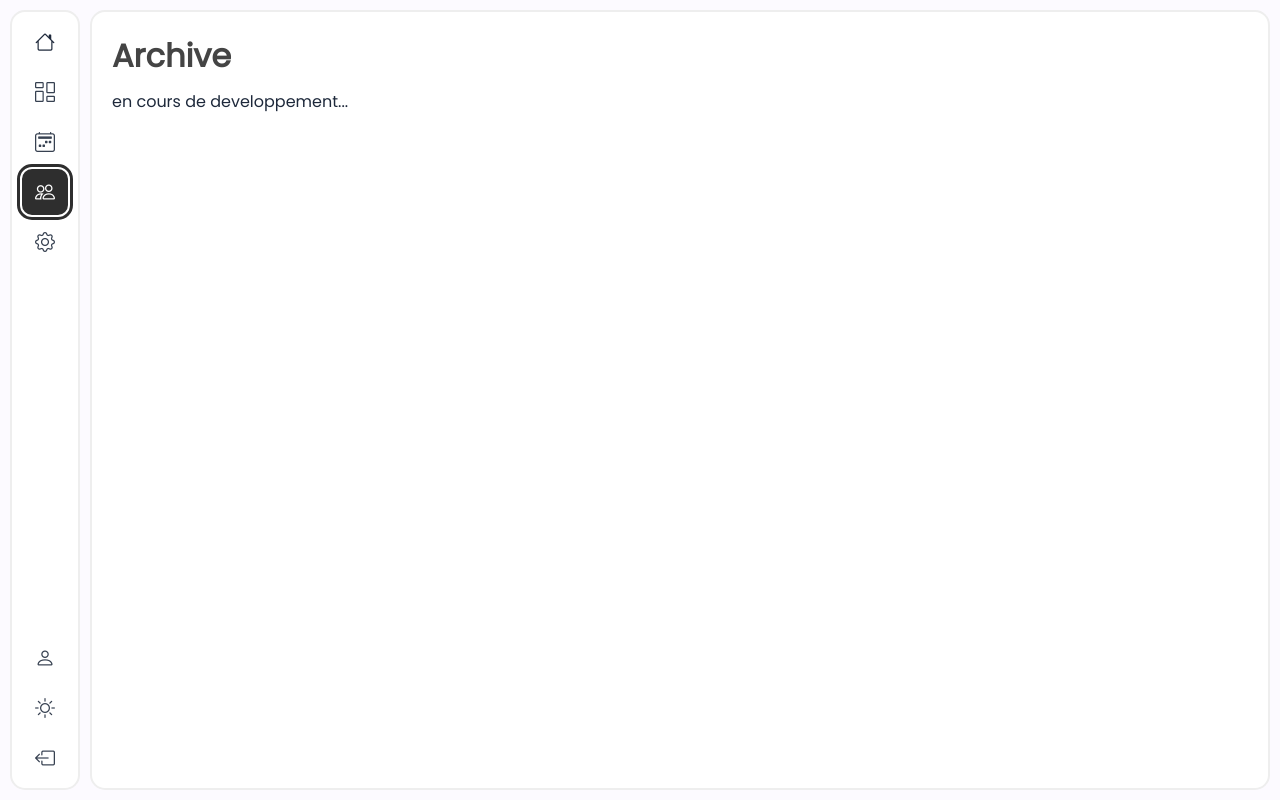
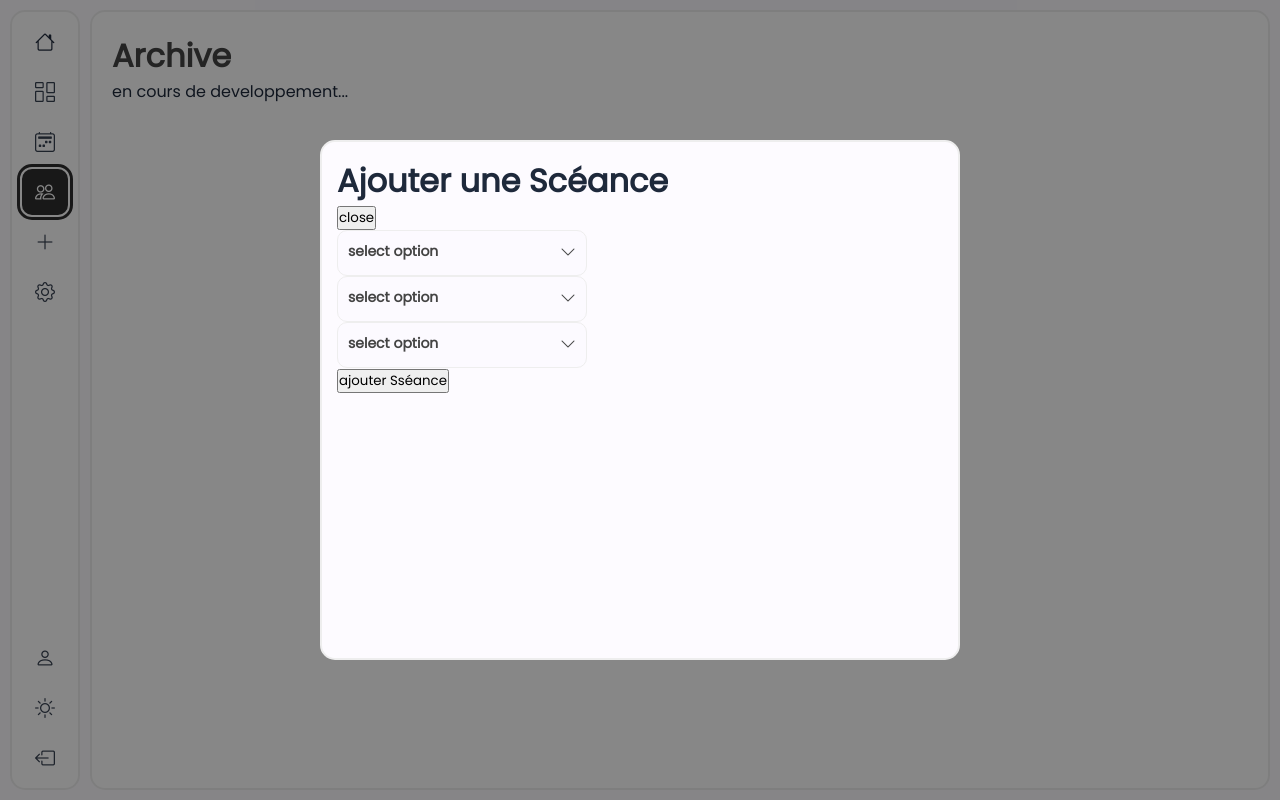
Before and after one commit to oussama-drifi/ClassLint-Client, a React (Vite) app: page /Gestion-Emploi-Temps/archive in a window 1280 px wide. Built offline with nearby package versions, Linux system fonts and the light colour scheme.

Commit message:
created add session modal

```diff
--- a/src/App.jsx
+++ b/src/App.jsx
@@ -7,6 +7,7 @@ import Sommaire from'./pages/Sommaire'
 import Emploi from './pages/Emploi'
 import Settings from './pages/Settings'
 import Archive from './pages/Archive'
+import { useRef, useState, useEffect } from 'react'
 
 // import TableSchedule from './components/TableEmploi'
 // import TableEmploi from './components/TableEmploi'
@@ -18,18 +19,11 @@ function Layout() {
   )
 }
 
-const AjouteSceance = () => {
-    return (
-        <div className='overlay'>
-            <div className="add-session-modal">
-              <h1>add session</h1>
-            </div>
-        </div>
-    )
-}
-
+import AjouteSceance from './components/AddSessionModal'
 
 function App() {
+
+  const [isModalOpen, setIsModalOpen] = useState(true);
 
   return (
     <>
@@ -37,7 +31,9 @@ function App() {
       <Router>
         <div className="app">
           <SideBar />
-          {/* <AjouteSceance /> */}
+          {
+            isModalOpen && <AjouteSceance setIsModalOpen={setIsModalOpen} />
+          }
           <Routes>
             <Route path="/Gestion-Emploi-Temps" element={<Layout />} >
               <Route index element={<Sommaire />} />
--- /dev/null
+++ b/src/components/AddSessionModal.css
@@ -0,0 +1,35 @@
+.overlay {
+    position: fixed;
+    width: 100vw;
+    height: 100vh;
+    top: 0;
+    left: 0;
+    background-color: rgba(0, 0, 0, 0.47);
+    z-index: 40;
+    display: flex;
+    justify-content: center;
+    align-items: center;
+}
+
+.add-session-modal {
+    background-color: rgb(253, 251, 255);
+    padding: 15px;
+    border: 2px solid #eee;
+    border-radius: 15px;
+    position: absolute;
+    width: 50%;
+    min-height: 65vh;
+    max-height: 80vh;
+    z-index: 20;
+    animation: grow 0.2s ease;
+}
+@keyframes grow {
+    0% {
+        transform: scale(0.8);
+        opacity: 0;
+    }
+    100% {
+        transform: scale(1);
+        opacity: 1;
+    }
+}
--- /dev/null
+++ b/src/components/AddSessionModal.jsx
@@ -0,0 +1,49 @@
+import { useEffect, useId, useRef, useState } from "react";
+import './AddSessionModal.css'
+import SelectMenu from "./selectMenu/selectMenu";
+
+const AjouteSceance = ({setIsModalOpen}) => {
+
+    const [selectedOption, setSelectedOption] = useState("select option");
+
+
+    const modalRef = useRef(null);
+    const closeButtonRef = useRef(null);
+
+    useEffect(() => {
+        const closeMenuOnOuterClick = (e) => {
+            if(closeButtonRef.current && !modalRef.current.contains(e.target)){
+                setIsModalOpen(false);
+            }
+        }
+        document.addEventListener('click', closeMenuOnOuterClick)
+        return () => {
+            document.removeEventListener('click', closeMenuOnOuterClick)
+        }
+    }, [])
+
+    // const moduleID = useId();
+    // const formateurID = useId();
+    // const salleID = useId();
+
+    const onFormSublit = (e) => {
+        e.preventDefault();
+    }
+
+    return (
+        <div className='overlay'>
+            <div className="add-session-modal" ref={modalRef}>
+                <h1>Ajouter une Scéance</h1>
+                <button ref={closeButtonRef} onClick={() => setIsModalOpen(false)}>close</button>
+                <form onSubmit={onFormSublit}>
+                    <SelectMenu options={['alami', 'hakiki', 'haqay', 'ascour', 'brinsi', 'el omari', 'essoufiani']}/>
+                    <SelectMenu options={['SP-1', 'SP-2', 'SC-10', 'SP-4', 'SP-8', 'LAB-3']}/>
+                    <SelectMenu options={['developpement frontend', 'developpement backend', 'genstion des données', 'projet web', 'approche agile']}/>
+                    <button type="submit">ajouter Sséance</button>
+                </form>
+            </div>
+        </div>
+    )
+}
+
+export default AjouteSceance
--- a/src/components/SideBar.jsx
+++ b/src/components/SideBar.jsx
@@ -44,6 +44,14 @@ const SideBar = () => {
                             to='Gestion-Emploi-Temps/settings'
                             className={({isActive}) => isActive ? "active" : ""}
                         >
+                            <span><i className="bi bi-plus-lg"></i></span>
+                        </NavLink>
+                    </li>
+                    <li>
+                        <NavLink
+                            to='Gestion-Emploi-Temps/settings'
+                            className={({isActive}) => isActive ? "active" : ""}
+                        >
                             <span><i className="bi bi-gear"></i></span>
                         </NavLink>
                     </li>
--- /dev/null
+++ b/src/components/selectMenu/selectMenu.css
@@ -0,0 +1,74 @@
+.select-wrapper{
+    position: relative;
+    border: 1.5px solid #eee;
+    border-radius: 10px;
+    width: 250px;
+    outline: 1.5px solid rgba(153, 0, 255, 0);
+    cursor: pointer; /* clickable */
+    font-weight: 600;
+    background-color: rgb(252, 250, 255);
+    color: #444;
+
+    &.selected{
+        border: 1.5px solid rgb(119, 0, 255);
+    }
+    .selected-option{
+        display: flex;
+        padding: 10px;
+        justify-content: space-between;
+
+        .selected{
+            margin-right: 10px;
+            font-size: 14px;
+        }
+        span{
+            pointer-events: none;
+            transition-duration: 0.35s;
+        }
+        .rotate{
+            transform: rotate(180deg);
+        }
+    }
+
+    .options {
+        background-color: white;
+        background-color: rgb(252, 250, 255);
+        position: absolute;
+        width: 100%;
+        padding: 10px;
+        display: flex;
+        flex-direction: column;
+        gap: 8px;
+        border-radius: 15px;
+        left: 0;
+        bottom: 0;
+        transition-duration: 0.25s;
+        box-shadow: 0px 8px 12px 0px #00000014, 0px 0px 1px 0px #0000009e;
+
+        /* hidden by default */
+        transform: translateY(calc(100% + 1.5px)) scale(0.95);
+        transform-origin: left top;
+        pointer-events: none;
+        opacity: 0;
+        z-index: 222;
+
+        > li{ /* options */
+            cursor: pointer;
+            transition-duration: 0.35s;
+            border-radius: 5px;
+            padding: 5px 7px;
+            font-weight: 400;
+            font-size: 14px;
+            text-align: start;
+        }
+        li:hover{
+            /* background-color: rgb(252, 248, 255); */
+            background-color: #e6e3eb67;
+        }
+    }
+    .options-shown{
+        opacity: 1;
+        transform: translateY(calc(100% + 1.5px)) scale(1);
+        pointer-events: auto;
+    }
+}
--- /dev/null
+++ b/src/components/selectMenu/selectMenu.jsx
@@ -0,0 +1,72 @@
+import { useEffect, useRef, useState } from 'react'
+import './selectMenu.css'
+
+const SelectMenu = ({options}) => {
+    const [isOptionSelected, setIsOptionSelected] = useState(false)
+    const [isShown, setIsShown] = useState(false);
+    const [selectedOption, setSelectedOption] = useState("select option");
+    const [focusedIndex, setFocusedIndex] = useState(-1);
+
+    // toggle options menu
+    const handleChange = (option) => {
+        setIsOptionSelected(true)
+        setSelectedOption(option);
+        setIsShown(prev => !prev);
+        buttonRef.current?.focus();
+    }
+
+    // DOM elements
+    const wrapperRef = useRef(null);
+    const buttonRef = useRef(null);
+    const optionsRef = useRef(null);
+
+    // attach event to document in case of out-ou-menu click
+    useEffect(() => {
+        const closeMenuOnOuterClick = (e) => {
+            if(buttonRef.current && !buttonRef.current.contains(e.target)){
+                setIsShown(false);
+            }
+        }
+        document.addEventListener('click', closeMenuOnOuterClick)
+        return () => {
+            document.removeEventListener('click', closeMenuOnOuterClick)
+        }
+    }, [])
+
+    useEffect(() => {
+        if (isShown && focusedIndex >= 0) {
+        const el = optionsRef.current?.children[focusedIndex];
+        el?.focus();
+        }
+    }, [focusedIndex, isShown]);
+
+    return (
+        <div className={`select-wrapper ${isOptionSelected ? "selected" : ""}`} ref={wrapperRef}>
+            <input
+                type="hidden"
+                value={selectedOption}
+            />
+            <div
+                className="selected-option"
+                onClick={() => setIsShown(prev => !prev)}
+                ref={buttonRef}
+            >
+                <span className="selected">{selectedOption}</span> <span className={isShown ? "rotate" : ""}><i className={`bi bi-chevron-down`}></i></span>
+            </div>
+            <ul
+                className={`options ${isShown ? "options-shown" : ""}`}
+                ref={optionsRef}
+            >
+                {
+                    options.map(option => (
+                        <li key={option}
+                            onClick={() => handleChange(option)}
+                        >{option}</li>
+                    ))
+                }
+            </ul>
+        </div>
+    )
+}
+
+export default SelectMenu
--- a/src/features/Emploi/Session.jsx
+++ b/src/features/Emploi/Session.jsx
@@ -1,11 +1,11 @@
 import './Session.css'
 
 const Session = ({num_sceance, formateur, nom_module, nom_salle}) => {
-    console.log({num_sceance, formateur, nom_module, nom_salle})
+    const timings = ['8:30 à 10:30', '10:30 à 13:00', '13:30 à 16:00', '16:00 à 18:30']
     return (
         <div className={`session ${nom_salle === "Teams" ? "distanciel" : "presentiel"}`} >
             <ul>
-                <li><span><i className="bi bi-stopwatch"></i></span> 8:30 à 10:30</li>
+                <li><span><i className="bi bi-stopwatch"></i></span> {timings[num_sceance]}</li>
                 <li><span><i className="bi bi-mortarboard"></i></span> {nom_module}</li>
                 <li><span><i className="bi bi-person-badge"></i></span> {formateur}</li>
                 <li>
--- a/src/index.css
+++ b/src/index.css
@@ -45,7 +45,7 @@ body {
       padding: 20px;
       & h1 {
         color: #444;
-        margin-bottom: 10px;
+        /* margin-bottom: 10px; */
       }
     }
   }
@@ -65,30 +65,3 @@ body {
     }
 
 }
-
-
-.overlay {
-    position: absolute;
-    width: 100vw;
-    height: 100vh;
-    top: 0;
-    left: 0;
-    background-color: rgba(0, 0, 0, 0.47);
-    z-index: 40;
-    pointer-events: none;
-    display: flex;
-    justify-content: center;
-    align-items: center;
-}
-
-.add-session-modal {
-    background-color: white;
-    padding: 15px;
-    border: 2px solid #eee;
-    border-radius: 15px;
-    position: absolute;
-    width: 50%;
-    min-height: 65vh;
-    max-height: 80vh;
-    z-index: 20;
-}
--- a/src/pages/Emploi.css
+++ b/src/pages/Emploi.css
@@ -0,0 +1,6 @@
+.emploi-page-header {
+    display: flex;
+    justify-content: space-between;
+    align-items: center;
+    margin-bottom: 15px;
+}
--- a/src/pages/Emploi.jsx
+++ b/src/pages/Emploi.jsx
@@ -1,11 +1,23 @@
-import React, { useEffect, useState } from 'react'
 import TableEmploi from '../features/Emploi/TableEmploi'
-import axios from 'axios'
+import SelectMenu from '../components/selectMenu/selectMenu'
+import './Emploi.css'
+
 const Emploi = () => {
+
+
+    const options = [
+        'S01 - 16/01/2025',
+        'S02 - 23/01/2025',
+        'S03 - 30/01/2025',
+        'S04 - 6/02/2025'
+    ]
 
     return (
         <div>
-            <h1>Emploi Du Semaine</h1>
+            <div className='emploi-page-header'>
+                <h1>Emploi Du Semaine</h1>
+                <SelectMenu options={options} />
+            </div>
             <TableEmploi />
         </div>
     )
```
Also changed, not shown: src/features/Emploi/TableEmploi.jsx (+6 -6 lines).
